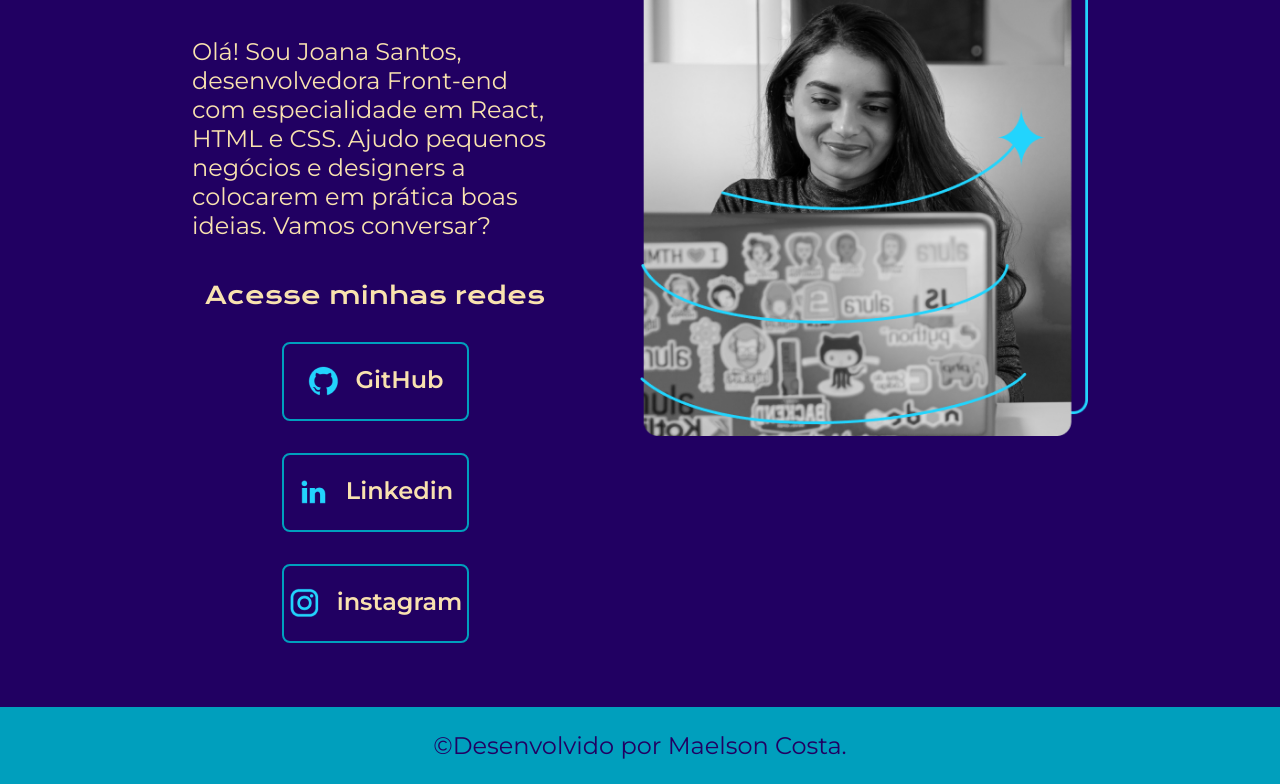
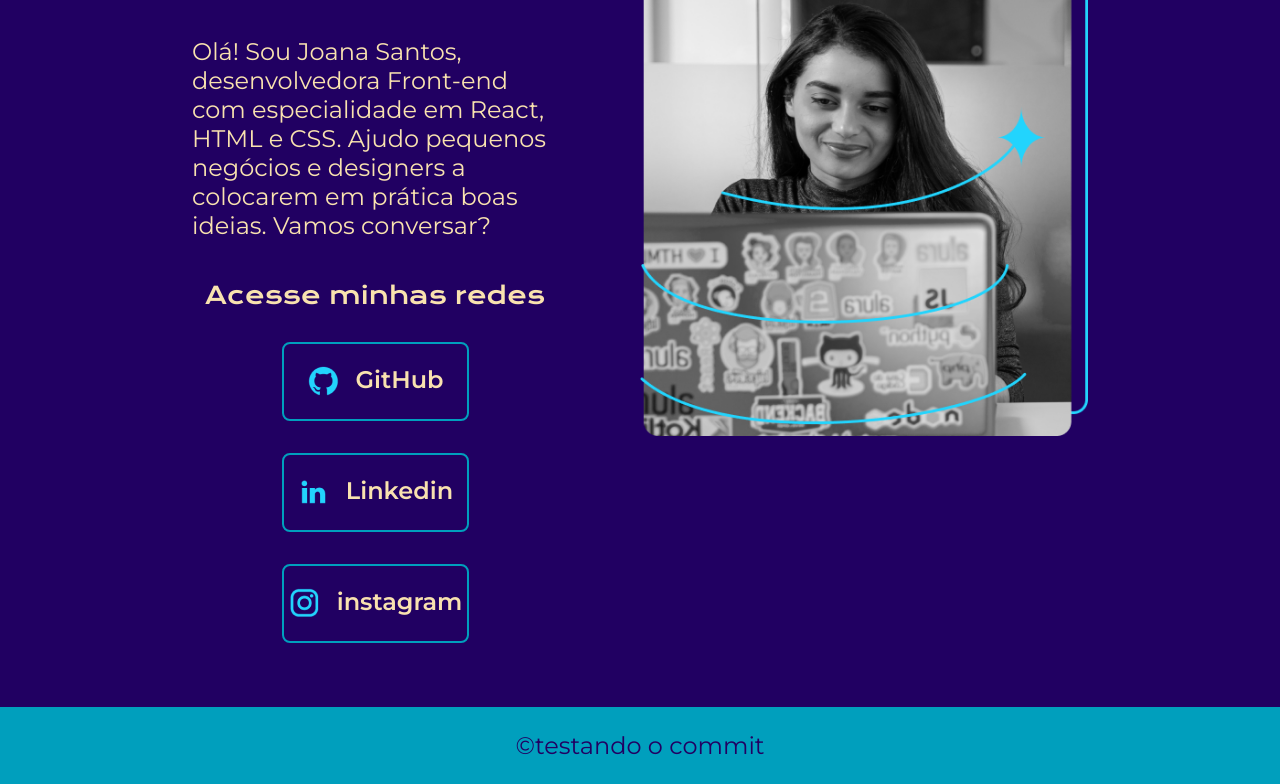
Before and after one commit to MaelCosta23/portifolio, a plain HTML site: page index.html in a window 1280 px wide. Shown: the part 392-1176 px from the top of the page. Drawn offline with nearby package versions, Linux system fonts and the light colour scheme.

Commit message:
testando commit no git web
inserindo informação no rodapé para ver na máquina física com o git local com o comando pull

```diff
--- a/index.html
+++ b/index.html
@@ -61,7 +61,7 @@
       />
     </main>
     <footer class="rodape">
-      <p>&copy;Desenvolvido por Maelson Costa.</p>
+      <p>&copy;testando o commit</p>
     </footer>
   </body>
 </html>
```
